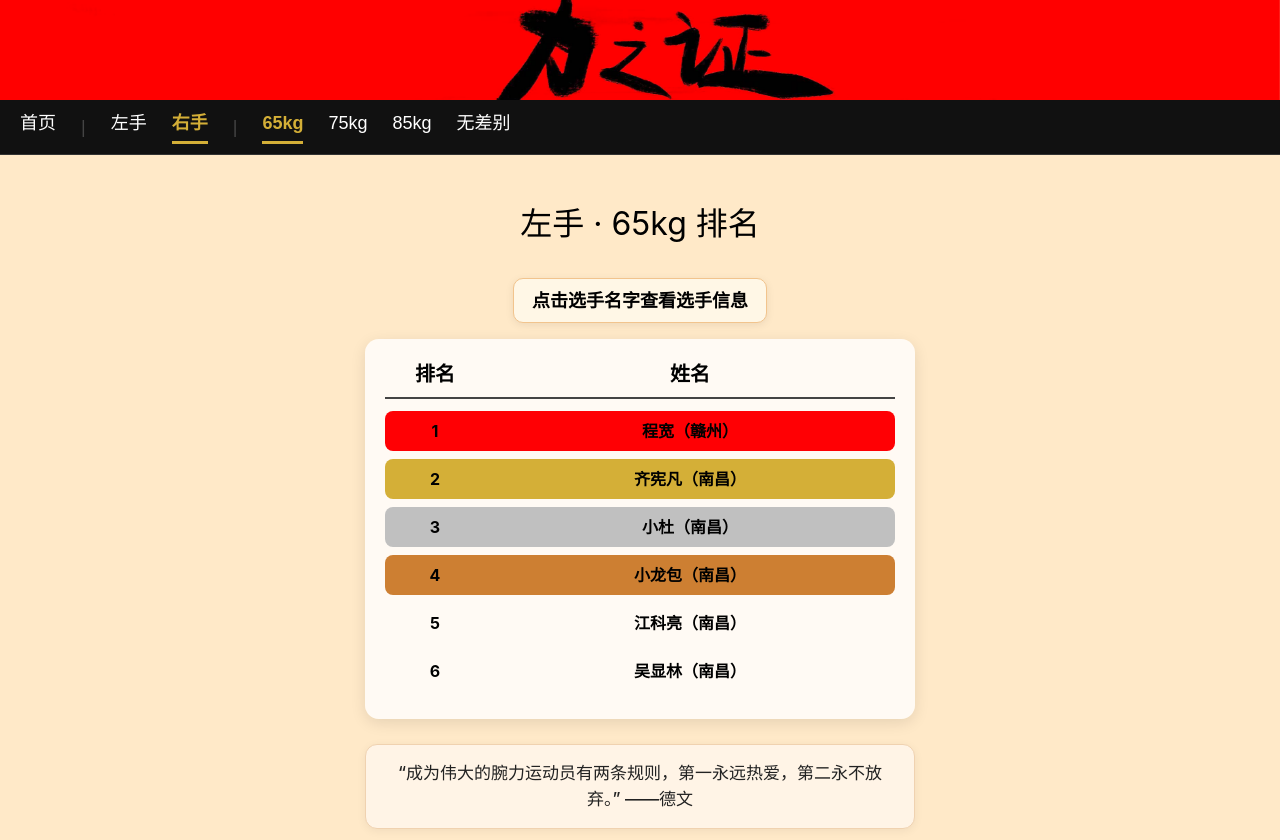
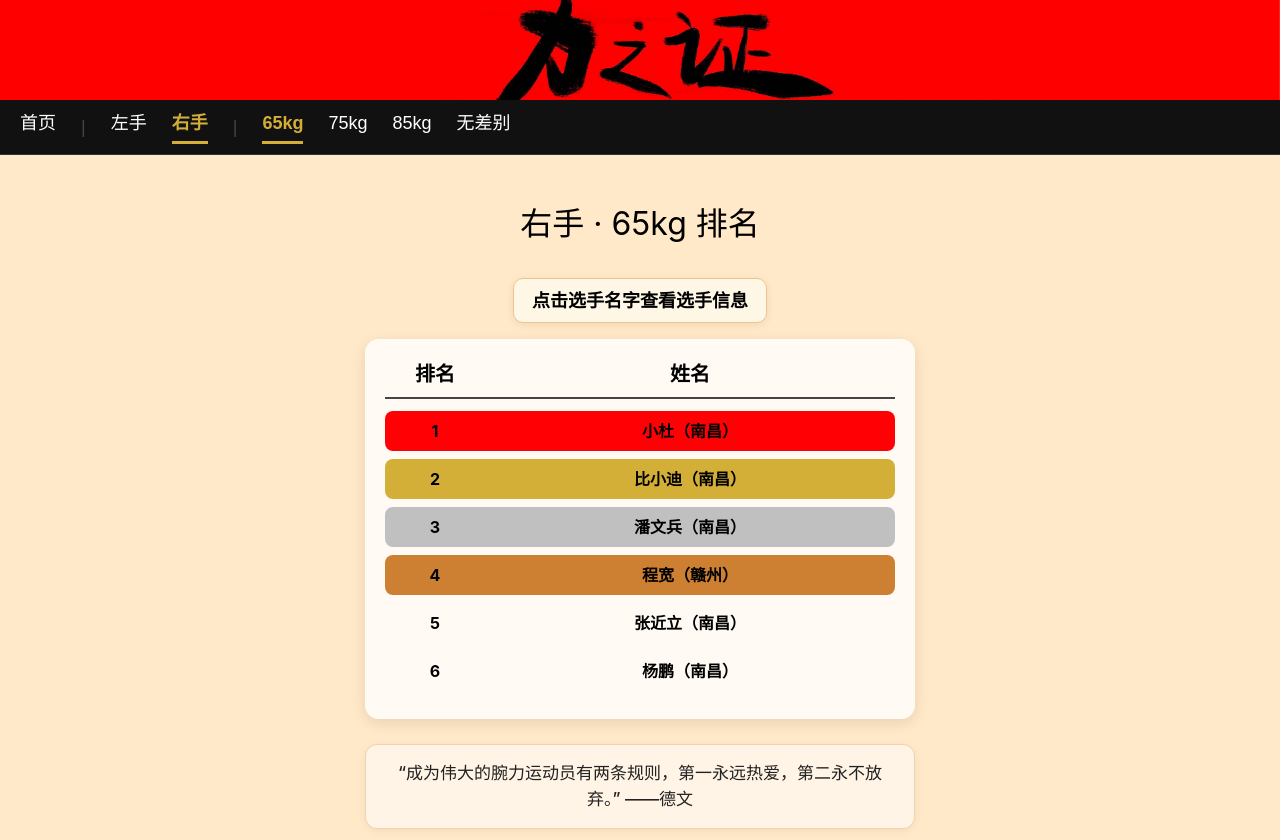
Before and after one commit to 3306909724bik-ops/proof_of_strength, a Next.js app: page /right/65kg in a window 1280 px wide. Built offline with nearby package versions, Linux system fonts and the light colour scheme.

Commit message:
update player pages UI

```diff
--- a/app/right/65kg/page.tsx
+++ b/app/right/65kg/page.tsx
@@ -1,5 +1,5 @@
 import RankingPage from "../../../components/RankingPage";
 
 export default function Page() {
-  return <RankingPage hand="left" weight="65kg" />;
+  return <RankingPage hand="right" weight="65kg" />;
 }
```
